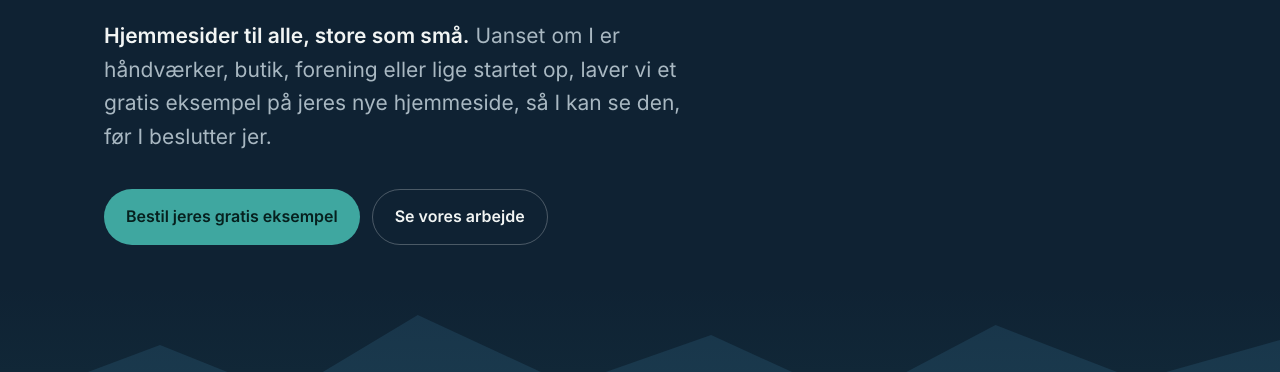
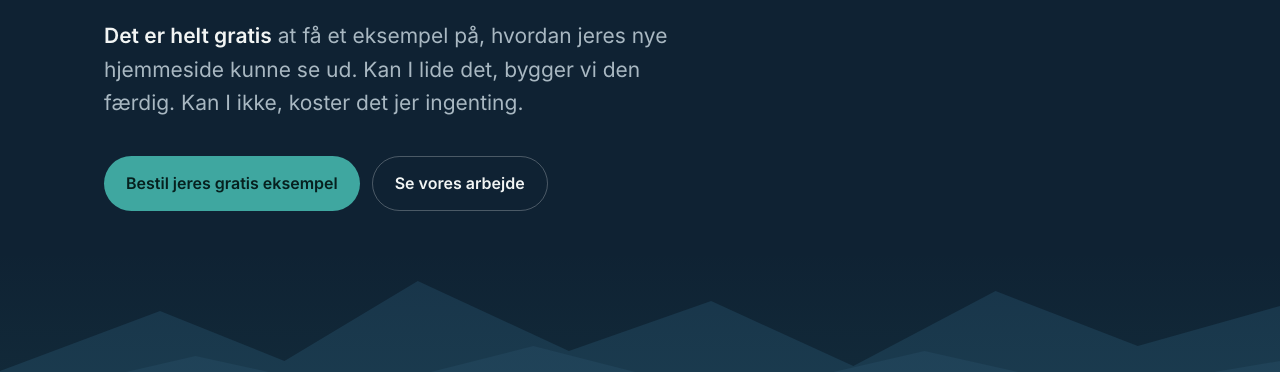
Before and after one commit to maltebobo08-hue/sidesmart, a plain HTML site: page index.html in a window 1280 px wide. Shown: the part 446-818 px from the top of the page. Drawn offline with Linux system fonts and the light colour scheme.

Commit message:
Tekst under overskriften: gratis eksempel på hjemmesiden
Co-Authored-By: Claude Opus 5.5 <noreply@anthropic.com>

```diff
--- a/index.html
+++ b/index.html
@@ -256,7 +256,7 @@ footer .logo{color:var(--on-dark);font-size:16px}
     <div class="hero-inner">
       <p class="eyebrow">Webdesign og hjemmesideudvikling</p>
       <h1>Få et <em>gratis</em> hjemmeside-eksempel.</h1>
-      <p class="lead"><strong>Hjemmesider til alle, store som små.</strong> Uanset om I er håndværker, butik, forening eller lige startet op, laver vi et gratis eksempel på jeres nye hjemmeside, så I kan se den, før I beslutter jer.</p>
+      <p class="lead"><strong>Det er helt gratis</strong> at få et eksempel på, hvordan jeres nye hjemmeside kunne se ud. Kan I lide det, bygger vi den færdig. Kan I ikke, koster det jer ingenting.</p>
       <div class="btns">
         <a class="btn btn-primary" href="#kontakt">Bestil jeres gratis eksempel</a>
         <a class="btn btn-ghost" href="#referencer">Se vores arbejde</a>
```
